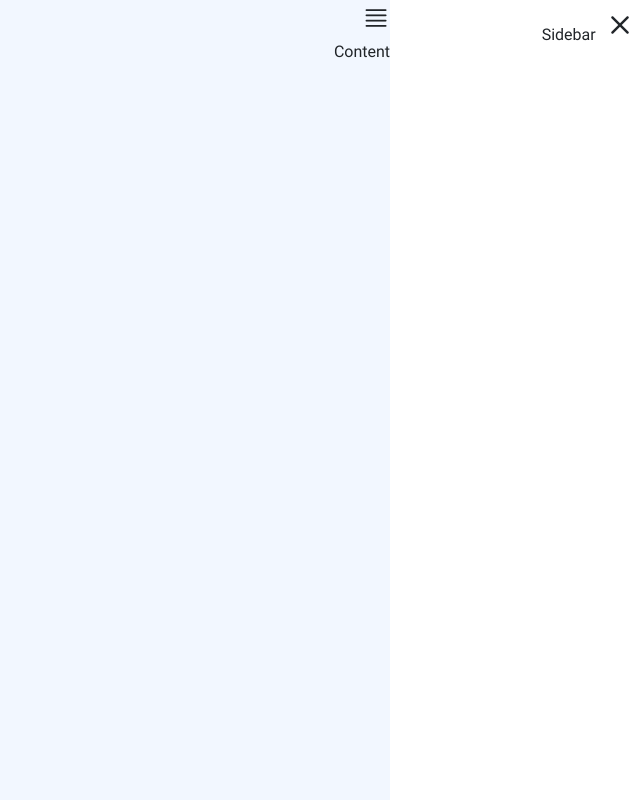
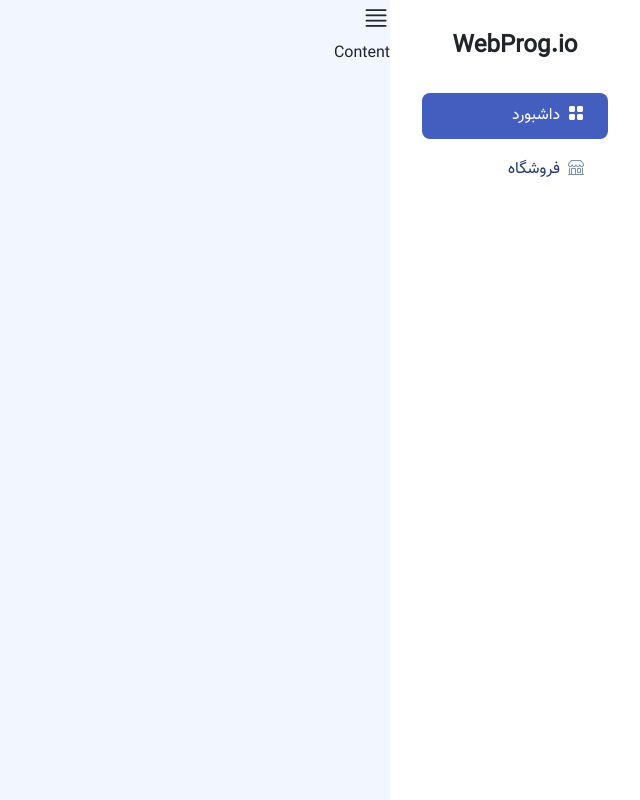
Before and after one commit to MasuMa6410/Third-Video-Project, a plain HTML site: page index.html in a window 1280 px wide. Shown: the whole page, without its empty margins (640-1280 px from the left). Drawn offline with nearby package versions, Linux system fonts and the light colour scheme.

Commit message:
Third lecture is done.

```diff
--- a/Style/style.css
+++ b/Style/style.css
@@ -23,10 +23,42 @@ body {
   position: fixed;
   height: 100vh;
   transition: all 0.5s ease-out;
+  padding: 2rem;
 }
 
 .sidebar.inactive {
   margin-right: -250px;
+}
+
+.sidebar .sidebar-item {
+  margin-top: 0.5rem;
+}
+
+.sidebar .sidebar-item .sidebar-link {
+  text-decoration: none;
+  color: #25396f;
+  padding: 0.7rem 1rem;
+  display: flex;
+  align-items: center;
+  border-radius: 0.5rem;
+  transition: all 0.5s;
+}
+
+.sidebar .sidebar-item .sidebar-link:hover {
+  background-color: #f1f0f5;
+}
+
+.sidebar .sidebar-item .sidebar-link i {
+  color: #7c8db5;
+}
+
+.sidebar .sidebar-item.active .sidebar-link {
+  background-color: #435ebe;
+  color: #fff;
+}
+
+.sidebar .sidebar-item.active .sidebar-link i {
+  color: #fff;
 }
 
 /* Main */
--- a/index.html
+++ b/index.html
@@ -42,8 +42,28 @@
   <body>
     <section x-data="toggleSidebar">
       <section x-cloak class="sidebar" :class="open || 'inactive' ">
-        <i @click="toggle" class="fs-1 bi bi-x"></i>
-        Sidebar
+        <div
+          class="d-flex align-items-center justify-content-between justify-content-lg-center"
+        >
+          <h4 class="fw-bold">WebProg.io</h4>
+          <i @click="toggle" class="d-lg-none fs-1 bi bi-x"></i>
+        </div>
+        <div class="mt-4">
+          <ul class="list-unstyled">
+            <li class="sidebar-item active">
+              <a class="sidebar-link" href="./index.html">
+                <i class="me-2 bi bi-grid-fill"></i>
+                <span>داشبورد</span>
+              </a>
+            </li>
+            <li class="sidebar-item">
+              <a class="sidebar-link" href="./index.html">
+                <i class="me-2 bi bi-shop"></i>
+                <span>فروشگاه</span>
+              </a>
+            </li>
+          </ul>
+        </div>
       </section>
       <section class="main" :class="open || 'active' ">
         <header>
```
